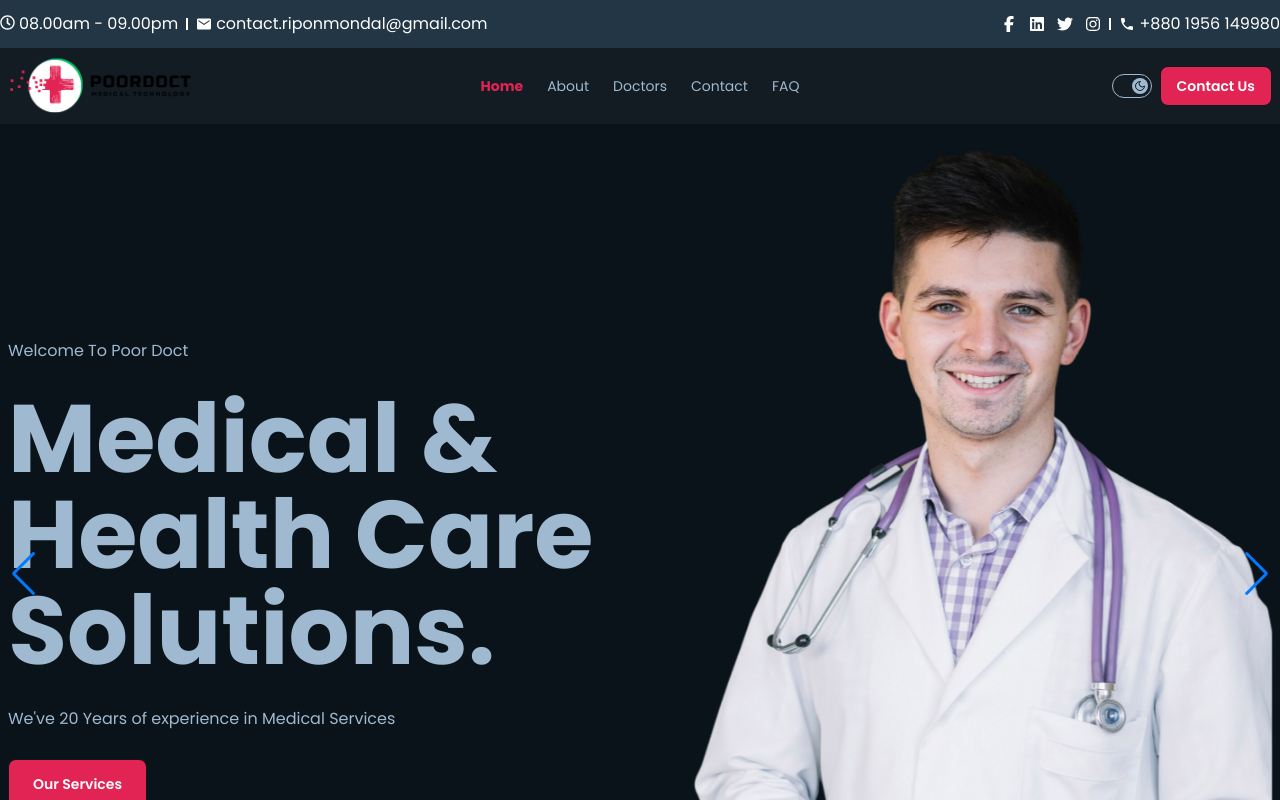
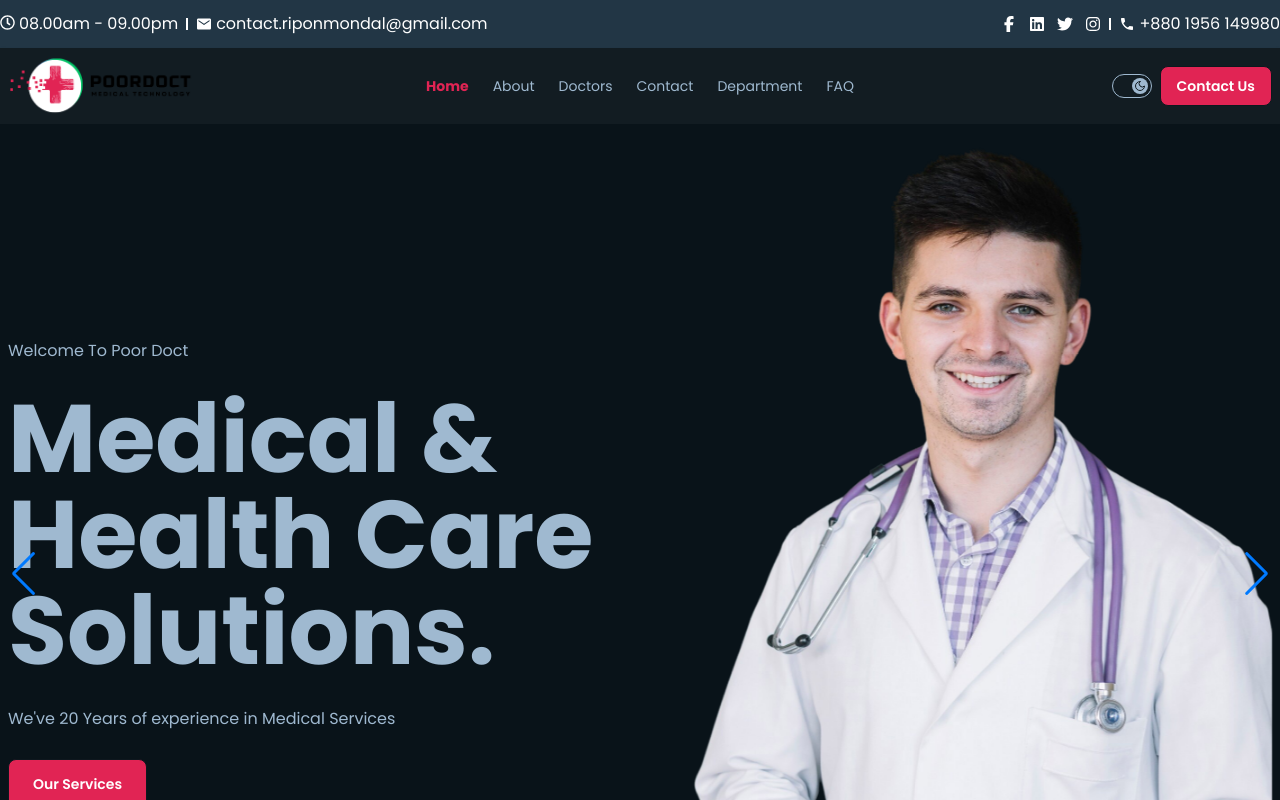
Before and after one commit to riponmondalbd/poor-doct, a React (Vite) app in the folder poor-doct-client/: page / in a window 1280 px wide. Shown: the top 800 px of the page. Built offline with nearby package versions, Linux system fonts and the light colour scheme; no server answers; what tailwindcss-animated would draw is missing.

Commit message:
make department page and also connect it to route

```diff
--- a/poor-doct-client/src/Routes/router.jsx
+++ b/poor-doct-client/src/Routes/router.jsx
@@ -2,6 +2,7 @@ import { createBrowserRouter } from "react-router";
 import Root from "../layout/Root";
 import About from "../pages/About/About/About";
 import Contact from "../pages/Contact/Contact/Contact";
+import Department from "../pages/Department/Department/Department";
 import Doctors from "../pages/Doctors/Doctors/Doctors";
 import Faq from "../pages/Faq/Faq/Faq";
 import Home from "../pages/Home/Home/Home";
@@ -28,6 +29,10 @@ const router = createBrowserRouter([
         element: <Contact />,
       },
       {
+        path: "department",
+        element: <Department />,
+      },
+      {
         path: "faq",
         element: <Faq />,
       },
--- /dev/null
+++ b/poor-doct-client/src/pages/Department/Department/Department.jsx
@@ -0,0 +1,13 @@
+import React from "react";
+import PageTopSection from "../../../components/PageTopSection/PageTopSection";
+
+const Department = () => {
+  return (
+    <div>
+      <title>Poor Doct | Department</title>
+      <PageTopSection title={"Department"} />
+    </div>
+  );
+};
+
+export default Department;
--- a/poor-doct-client/src/pages/Shared/Navbar/Navbar.jsx
+++ b/poor-doct-client/src/pages/Shared/Navbar/Navbar.jsx
@@ -77,6 +77,17 @@ const Navbar = () => {
           }
         >
           Contact
+        </NavLink>
+      </li>
+      <li>
+        <NavLink
+          to={"/department"}
+          onClick={scrollToTop}
+          className={({ isActive }) =>
+            isActive ? "text-[#e12454] font-bold" : ""
+          }
+        >
+          Department
         </NavLink>
       </li>
       <li>
```
